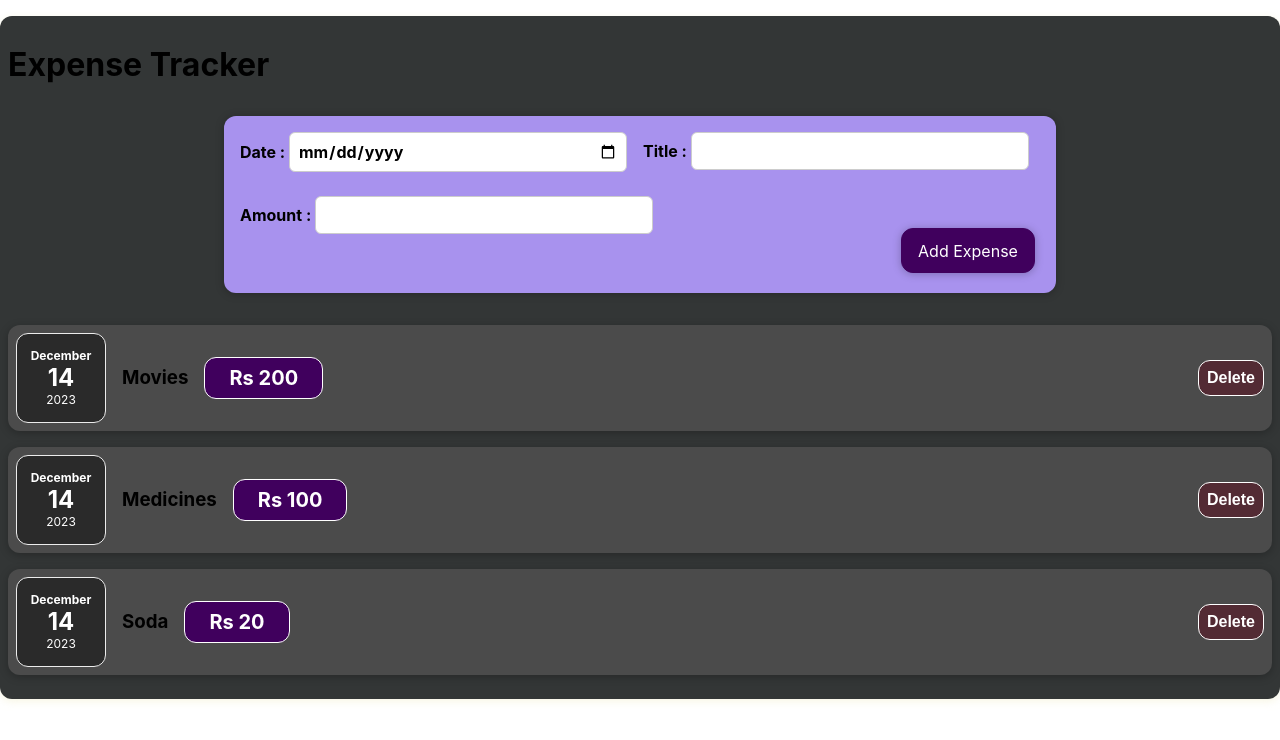
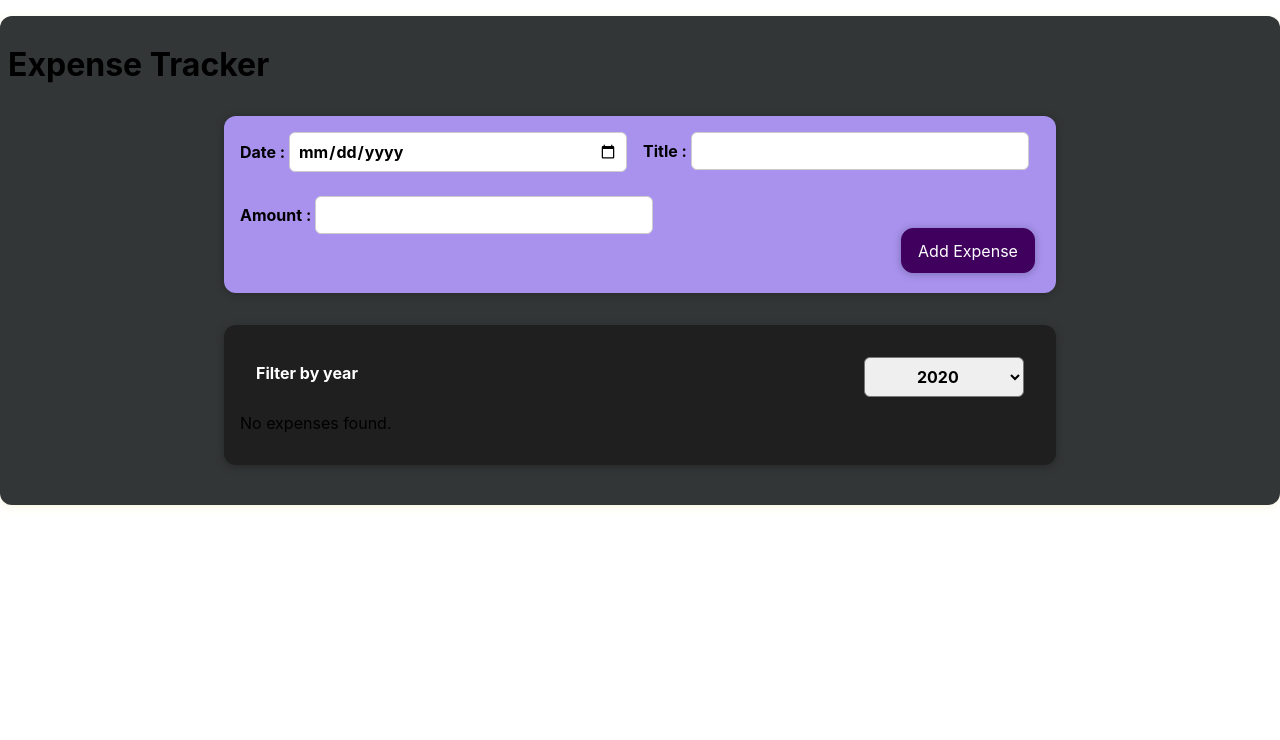
Before and after one commit to aliasif72/React_basics, a React (Create React App) app: page / in a window 1280 px wide. Shown: the top 740 px of the page. Built offline with nearby package versions, Linux system fonts and the light colour scheme.

Commit message:
12th added filter

```diff
--- a/src/App.js
+++ b/src/App.js
@@ -1,16 +1,18 @@
 import './App.css';
 import NewExpense from './components/Expenses/NewExpense';
-import Expense from './components/Expenses/ExpenseItems';
+import Expenses from './components/Expenses/Expenses';
 import { useState } from 'react';
 
 const dummyExpense=[{id:"e1",title:"Movies", amount:"Rs 200",date:new Date()},
 {id:"e2", title:"Medicines", amount:"Rs 100", date:new Date()},
 {id:"e3", title:"Soda", amount:"Rs 20", date:new Date()}];
+let num=4;
 
 function App() {
   const[expenseArr,setExpenseArr]=useState(dummyExpense);
   function saveExpense(data)
   {
+    data.id="e"+ num++;
     setExpenseArr((prevExpenseArr)=>{
     return [data,...prevExpenseArr]
   })
@@ -22,11 +24,8 @@ function App() {
     <h1>Expense Tracker</h1>
     <NewExpense onsaveExpense={saveExpense}/>
        {
-       expenseArr.map((ele)=>
-        {
-       return <Expense key={ele.id} title={ele.title} price={ele.amount} date={ele.date}/>
-        })
-        }
+        <Expenses items={expenseArr}/>
+              }
          </div>
        );
   }
--- a/src/components/Expenses/ExpenseDate.js
+++ b/src/components/Expenses/ExpenseDate.js
@@ -1,7 +1,7 @@
 import './ExpenseDate.css';
 function ExpenseDate(props){
     const month= props.date.toLocaleString('en-US',{month:'long'});
-    const day=props.date.getDate();
+    const day=props.date.toLocaleString('en-US',{day:'2-digit'});
     const year=props.date.getFullYear();
     return(
         <div className='expense-date'>
--- a/src/components/Expenses/ExpenseForm.js
+++ b/src/components/Expenses/ExpenseForm.js
@@ -33,7 +33,7 @@ function ExpenseForm(props){
            const expenseInput={
                    title:userInput.enteredTitle,
                    amount:userInput.enteredAmount,
-                   date:userInput.enteredDate
+                   date:new Date(userInput.enteredDate)
                 }
             props.onNewExpense(expenseInput);
             setUserInput({
--- a/src/components/Expenses/ExpenseItems.js
+++ b/src/components/Expenses/ExpenseItems.js
@@ -2,7 +2,7 @@ import {useState} from 'react';
 import './ExpenseItems.css';
 import ExpenseDate from './ExpenseDate';
 import Card from '../UI/Card';
-function Expense(props)
+function ExpenseItem(props)
 {
    const clickHandler=()=>{
     setDis(" ");
@@ -20,4 +20,4 @@ function Expense(props)
         dis
         )
 }
-export default Expense
+export default ExpenseItem
--- /dev/null
+++ b/src/components/Expenses/Expenses.css
@@ -0,0 +1,7 @@
+.expenses {
+  padding: 1rem;
+  background-color: rgb(31, 31, 31);
+  margin: 2rem auto;
+  width: 50rem;
+  max-width: 95%;
+}
--- /dev/null
+++ b/src/components/Expenses/Expenses.js
@@ -0,0 +1,45 @@
+import React, { useState } from 'react';
+
+import ExpenseItem from './ExpenseItems';
+import Card from '../UI/Card';
+import ExpensesFilter from './ExpensesFilter';
+import './Expenses.css';
+
+const Expenses = (props) => {
+  const [filteredYear, setFilteredYear] = useState('2020');
+
+  const filterChangeHandler = (selectedYear) => {
+    setFilteredYear(selectedYear);
+  };
+
+  const filteredExpenses = props.items.filter((expense) => {
+    return expense.date.getFullYear().toString() === filteredYear;
+  });
+
+  let expensesContent = <p>No expenses found.</p>;
+
+  if (filteredExpenses.length > 0) {
+    expensesContent = filteredExpenses.map((expense) => (
+      <ExpenseItem
+        key={expense.id}
+        title={expense.title}
+        amount={expense.amount}
+        date={expense.date}
+      />
+    ));
+  }
+
+  return (
+    <div>
+      <Card className='expenses'>
+        <ExpensesFilter
+          selected={filteredYear}
+          onChangeFilter={filterChangeHandler}
+        />
+        {expensesContent}
+      </Card>
+    </div>
+  );
+};
+
+export default Expenses;
--- /dev/null
+++ b/src/components/Expenses/ExpensesFilter.css
@@ -0,0 +1,24 @@
+.expenses-filter {
+  color: white;
+  padding: 0 1rem;
+}
+
+.expenses-filter__control {
+  display: flex;
+  width: 100%;
+  align-items: center;
+  justify-content: space-between;
+  margin: 1rem 0;
+}
+
+.expenses-filter label {
+  font-weight: bold;
+  margin-bottom: 0.5rem;
+}
+
+.expenses-filter select {
+  font: inherit;
+  padding: 0.5rem 3rem;
+  font-weight: bold;
+  border-radius: 6px;
+}
--- /dev/null
+++ b/src/components/Expenses/ExpensesFilter.js
@@ -0,0 +1,24 @@
+import './ExpensesFilter.css';
+
+const ExpensesFilter = (props) => {
+  const dropdownChangeHandler = (event) => {
+    props.onChangeFilter(event.target.value);
+  };
+
+  return (
+    <div className='expenses-filter'>
+      <div className='expenses-filter__control'>
+        <label>Filter by year</label>
+        <select value={props.selected} onChange={dropdownChangeHandler}>
+         <option value='2023'>2023</option>
+         <option value='2022'>2022</option>
+          <option value='2021'>2021</option>
+          <option value='2020'>2020</option>
+          <option value='2019'>2019</option>
+        </select>
+      </div>
+    </div>
+  );
+};
+
+export default ExpensesFilter;
```
